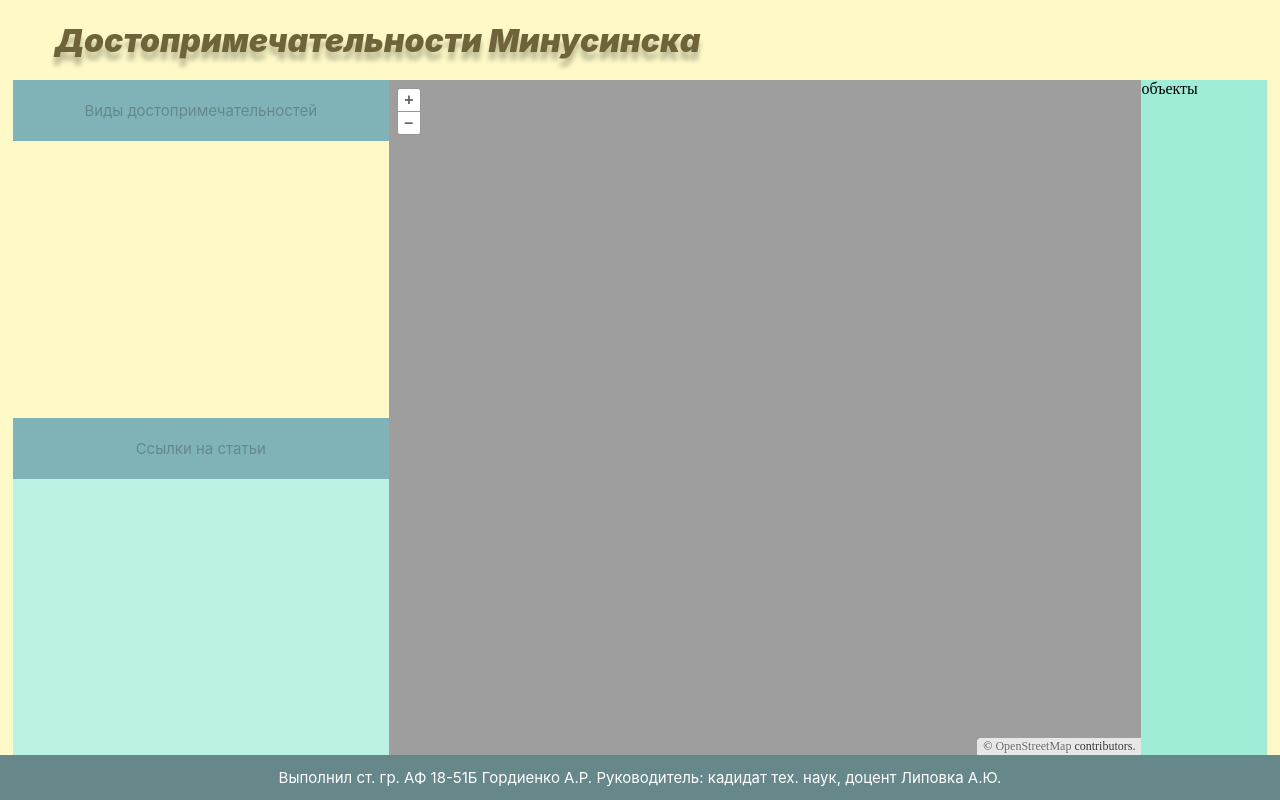
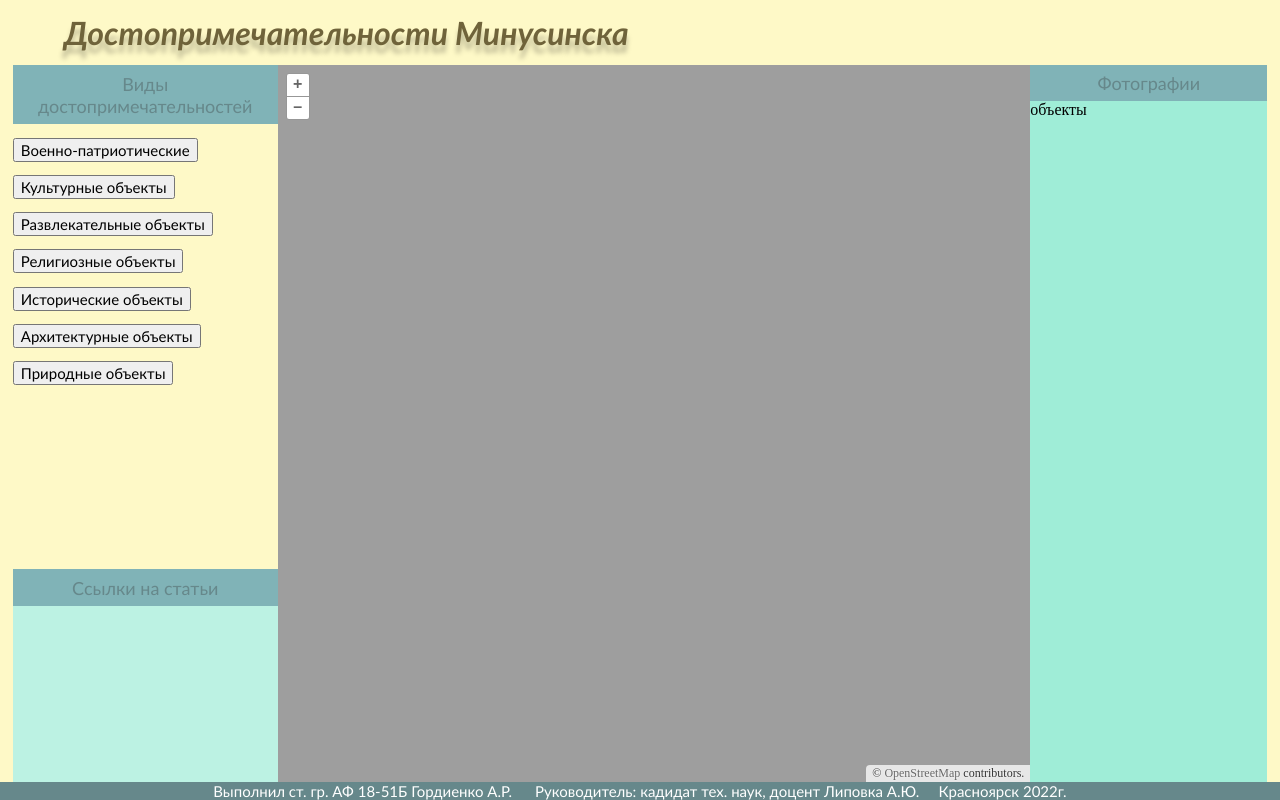
Before and after one commit to GordienkoAnastasia/open-layer-app, a website built with Vite: page index.html in a window 1280 px wide. Built offline with nearby package versions, Linux system fonts and the light colour scheme; files whose address does not match are found by name.

Commit message:
Меню

```diff
--- a/index.html
+++ b/index.html
@@ -9,17 +9,88 @@
   <body>
     <div class="wrapper">
       <header class="header">Достопримечательности Минусинска</header>
-      <div class="map_row">
+        <div class="map_row">
         <div class="views">
           <div id="bloch_1" class="font_1">Виды достопримечательностей</div>
-          <div id="bloch_2"></div>
+          <div id="bloch_2">
+            <div class="dropdown">
+              <button class="dropbtn">Военно-патриотические</button>
+            <div class="dropdown-content">
+              <a href="#">Link 1</a>
+              <a href="#">Link 2</a>
+              <a href="#">Link 3</a>
+            </div>
+            </div>
+            <div>
+              <div class="dropdown">
+              <button class="dropbtn">Культурные объекты</button>
+            <div class="dropdown-content">
+              <a href="#">Link 1</a>
+              <a href="#">Link 2</a>
+              <a href="#">Link 3</a>
+            </div>
+            </div>
+            </div>
+            <div>
+              <div class="dropdown">
+              <button class="dropbtn">Развлекательные объекты</button>
+            <div class="dropdown-content">
+              <a href="#">Link 1</a>
+              <a href="#">Link 2</a>
+              <a href="#">Link 3</a>
+            </div>
+            </div>
+            </div>
+            <div>
+              <div class="dropdown">
+              <button class="dropbtn">Религиозные объекты</button>
+            <div class="dropdown-content">
+              <a href="#">Link 1</a>
+              <a href="#">Link 2</a>
+              <a href="#">Link 3</a>
+            </div>
+            </div>
+            </div>
+            <div>
+              <div class="dropdown">
+              <button class="dropbtn">Исторические объекты</button>
+            <div class="dropdown-content">
+              <a href="#">Link 1</a>
+              <a href="#">Link 2</a>
+              <a href="#">Link 3</a>
+            </div>
+            </div>
+            </div>
+            <div>
+              <div class="dropdown">
+              <button class="dropbtn">Архитектурные объекты</button>
+            <div class="dropdown-content">
+              <a href="#">Link 1</a>
+              <a href="#">Link 2</a>
+              <a href="#">Link 3</a>
+            </div>
+            </div>
+            </div>
+            <div>
+              <div class="dropdown">
+              <button class="dropbtn">Природные объекты</button>
+            <div class="dropdown-content">
+              <a href="#">Link 1</a>
+              <a href="#">Link 2</a>
+              <a href="#">Link 3</a>
+            </div>
+            </div>
+            </div>
+          </div>
           <div id="bloch_3" class="font_1">Ссылки на статьи</div>
           <div id="bloch_4"></div>
         </div>
         <div id="map"></div>
-        <div id="bloch_5">объекты</div>
+        <div id="bloch_5">
+          <div id="bloch_1" class="font_1">Фотографии</div>
+          объекты</div>
       </div>
-      <div id="data" class="font">Выполнил ст. гр. АФ 18-51Б Гордиенко А.Р. Руководитель: кадидат тех. наук, доцент Липовка А.Ю.</div>
+      <div id="data" class="font">Выполнил ст. гр. АФ 18-51Б Гордиенко А.Р. &nbsp;&nbsp;&nbsp;&nbsp; Руководитель: кадидат тех. наук, доцент Липовка А.Ю. &nbsp;&nbsp;&nbsp;&nbsp;Красноярск 2022г.</div>
     </div>
     <script type="module" src="./main.js"></script>
   </body>
--- a/style.css
+++ b/style.css
@@ -13,14 +13,11 @@ body {
 	background: #fef9c7;
 }
 .header {
-	padding: 21px 55px 20px 55px;
-
-	font-family: 'Inter';
+	padding: 1% 5% 1% 5%;
+	font-family: 'Calibri';
 	font-style: italic;
-	font-weight: 900;
-	font-size: 32px;
-	line-height: 39px;
-
+	font-weight: bold;
+	font-size: calc( (100vw - 480px)/(1280 - 480) * (32 - 12) + 12px);
 	display: flex;
 	align-items: center;
 
@@ -29,29 +26,28 @@ body {
 	mix-blend-mode: normal;
 	text-shadow: 0px 8px 5px rgba(0, 0, 0, 0.25);
 }
+
 .font {
 	text-align: center;
-	font-family: 'Inter';
+	font-family: 'Calibri';
 	font-style: normal;
-	font-weight: 400;
-	font-size: 15px;
-	line-height: 45px;
+	font-weight: normal;
+	font-size: calc( (100vw - 480px)/(1280 - 480) * (15 - 12) + 12px);
 
 	color: #ffffff;
 }
 .font_1 {
 	text-align: center;
-	font-family: 'Inter';
+	font-family: 'Calibri';
 	font-style: normal;
-	font-weight: 400;
-	font-size: 15px;
-	line-height: 45px;
+	font-weight: normal;
+	font-size: calc( (100vw - 480px)/(1280 - 480) * (18 - 12) + 12px);
 
 	color: #66888b;
 }
 .map_row {
 	display: flex;
-	height: 50%;
+	height: 80%;
 	flex-grow: 1;
 	margin-left: 1%;
 	margin-right: 1%;
@@ -69,18 +65,48 @@ body {
 	display: flex;
 	flex-direction: column;
 }
+.dropdown {
+    position: relative;
+    display: inline-block;
+	padding: 2% 0% 3% 0%;
+}
+.dropbtn {
+	text-align: center;
+	font-family: 'Calibri';
+	font-style: normal;
+	font-weight: normal;
+	font-size: calc( (100vw - 480px)/(1280 - 480) * (15 - 12) + 12px);
+	color: #000000;
+}
+.dropdown-content {
+    display: none;
+    position: absolute;
+    background-color: #ffffff;
+	min-width: 100%;
+    z-index: 1;
+}
+.dropdown-content a {
+    color: black;
+    padding: 4% 5%;
+    text-decoration: none;
+    display: block;
+	font-family: 'Calibri';
+	font-size: calc( (100vw - 480px)/(1280 - 480) * (15 - 12) + 12px);
+}
+.dropdown-content a:hover {background-color: rgb(255, 255, 255);}
+.dropdown:hover
+.dropdown-content {display: block;}
 #bloch_1 {
-	padding: 8px;
-	min-width: 360px;
+	padding: 3%;
 	background: #80b3b7;
 }
 #bloch_2 {
+	padding: 3% 0% 0% 0%;
 	flex-grow: 1;
 	background: #fef9c7;
 }
 #bloch_3 {
-	padding: 8px;
-	min-width: 360px;
+	padding: 3%;
 	background: #80b3b7;
 }
 #bloch_4 {
```
